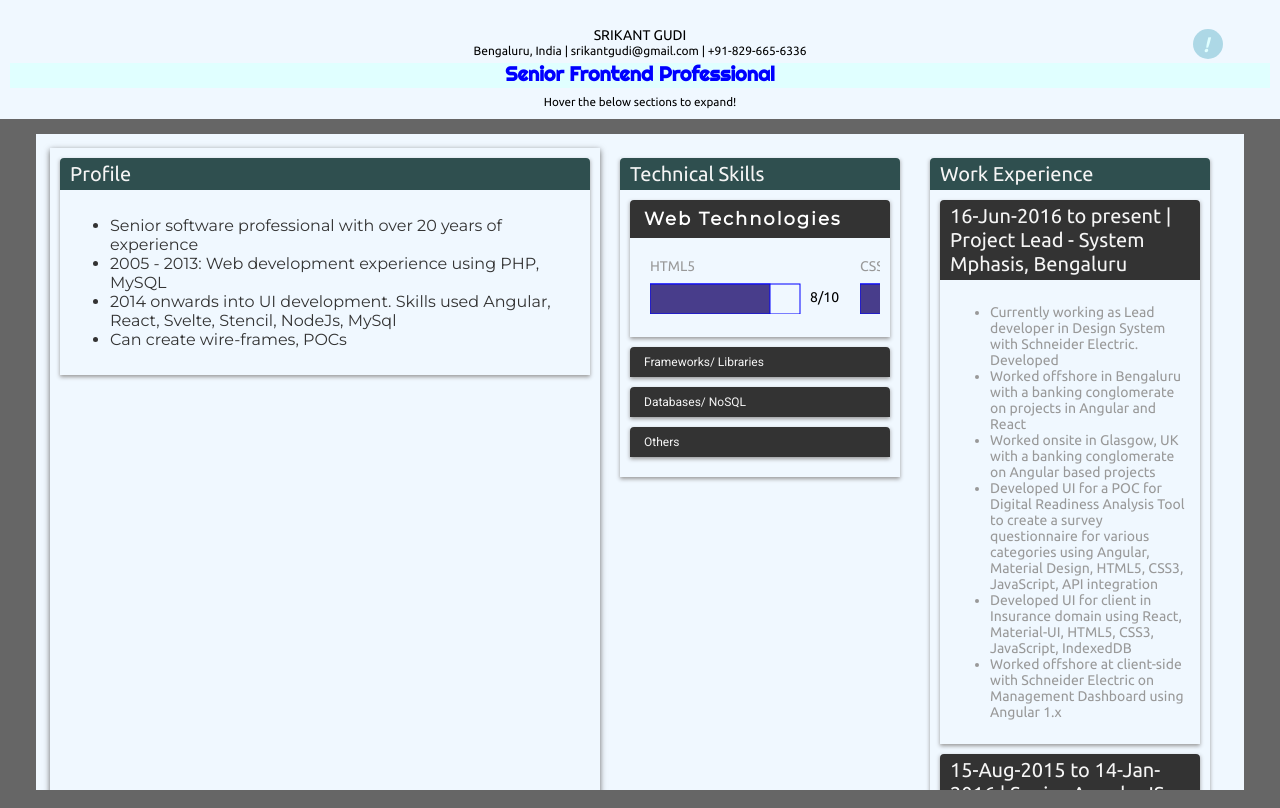
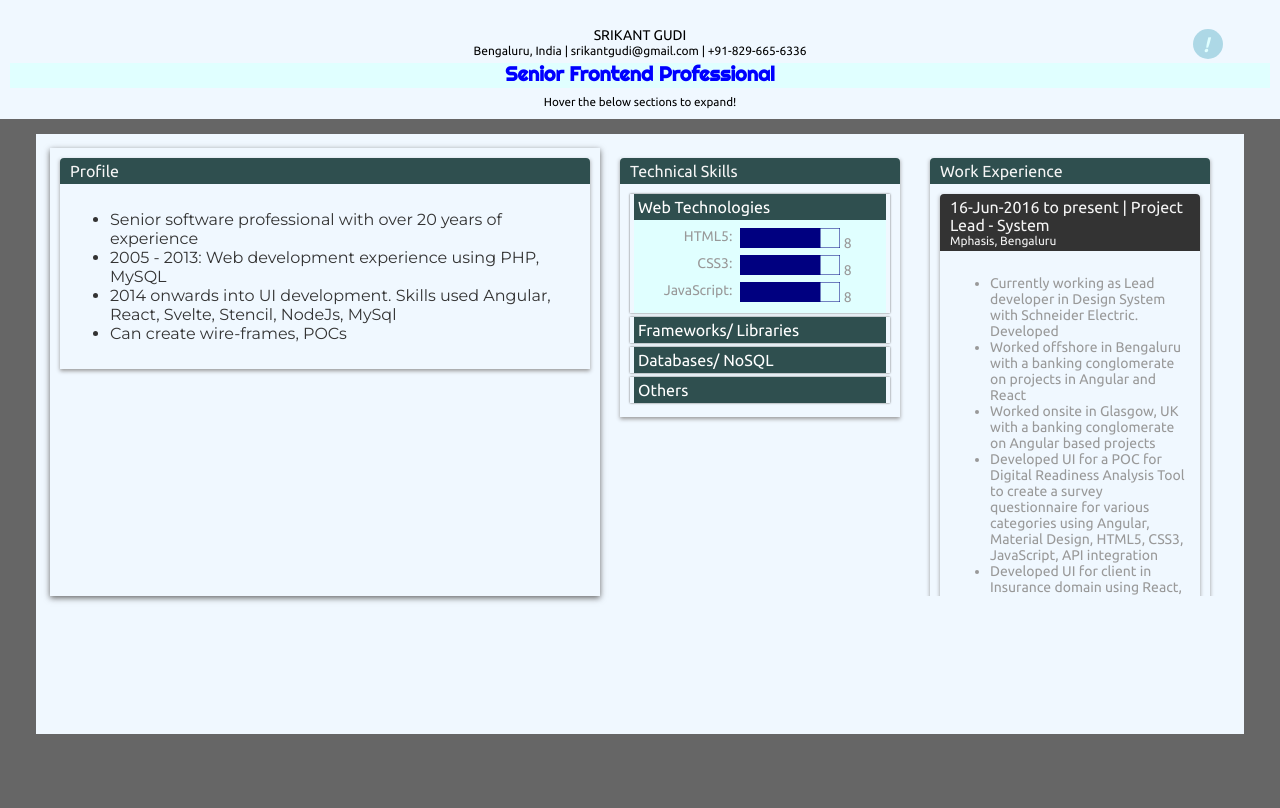
Before and after one commit to srikantgudi/srikantgudi.github.io, a Svelte app: page / in a window 1280 px wide. Built offline with nearby package versions, Linux system fonts and the light colour scheme.

Commit message:
Modified styles

```diff
--- a/public/global.css
+++ b/public/global.css
@@ -1,9 +1,17 @@
 :root {
-	margin: 0 1em;
-	font-family: Ubuntu;
-	font-size: 14px;
+  margin: 0 1em;
+  font-family: Ubuntu;
+  font-size: 14px;
+  overflow: hidden;
 }
-html, body {
-	position: relative;
-	height: 100%;
+html,
+body {
+  position: relative;
+  height: 100%;
 }
+.sectiontitle {
+  font-size: 16px;
+}
+.subtitle {
+  font-size: 12px;
+}
--- a/src/App.svelte
+++ b/src/App.svelte
@@ -52,7 +52,7 @@
     display: flex;
     flex-flow: row wrap;
     padding: 1em;
-    height: 82vh;
+    height: 75vh;
     overflow-y: auto;
     background-color: aliceblue;
   }
@@ -60,11 +60,12 @@
     box-sizing: border-box;
     flex: 1;
     min-width: 300px;
-    overflow: hidden;
     margin: 0 10px 0 0;
     transition: all 0.5s ease-in;
     color: #999;
     padding: 10px;
+    max-height: 32em;
+    overflow-y: auto;
   }
   .section.active {
     flex: 3;
@@ -95,9 +96,16 @@
   #fullname {
     text-transform: uppercase;
   }
-  @media screen and (min-width: 480px) {
+  @media screen and (max-width: 1024px) {
     :root {
       font-size: 0.8;
+      overflow-y: auto;
+    }
+    .resume {
+      height: 100%;
+      overflow-y: auto;
+    }
+    .section {
       overflow-y: auto;
     }
   }
--- a/src/Panel.svelte
+++ b/src/Panel.svelte
@@ -21,7 +21,7 @@
     color: var(--hdrclr);
     padding: 4px 10px;
     border-radius: 4px 4px 0 0;
-    font-size: 20px;
+    font-size: 16px;
     height: auto;
     cursor: pointer;
   }
@@ -35,14 +35,10 @@
   .content.active {
     display: block;
   }
-  @media screen and (max-width: 479px) {
-    .hdr {
-      font-size: 70%;
-    }
-  }
-  @media screen and (min-width: 480px) and (max-width: 719px) {
-    .hdr {
-      font-size: 80%;
+  @media screen and (max-width: 719px) {
+    .hdr,
+    .content {
+      font-size: 12px;
     }
   }
 </style>
--- a/src/Profile.svelte
+++ b/src/Profile.svelte
@@ -1,12 +1,12 @@
 <script>
-import Panel from "./Panel.svelte";
+  import Panel from './Panel.svelte'
 
   let profiles = [
     'Senior software professional with over 20 years of experience',
     '2005 - 2013: Web development experience using PHP, MySQL',
     '2014 onwards into UI development. Skills used Angular, React, Svelte, Stencil, NodeJs, MySql',
-        'Can create wire-frames, POCs'
-    ];
+    'Can create wire-frames, POCs',
+  ]
 </script>
 
 <style>
@@ -14,14 +14,18 @@ import Panel from "./Panel.svelte";
     font-family: Montserrat;
     font-size: 16px;
   }
+
+  @media screen and (max-width: 719px) {
+    .text {
+      font-size: 90%;
+    }
+  }
 </style>
 
 <Panel>
-    <div slot="header">
-        Profile
-    </div>
+  <div slot="header">Profile</div>
   <div slot="content">
-        <ul class='text'>
+    <ul class="text">
       {#each profiles as line}
         <li>{line}</li>
       {/each}
--- a/src/Skills.svelte
+++ b/src/Skills.svelte
@@ -1,100 +1,127 @@
 <script>
-import Panel from "./Panel.svelte";
+  import Panel from './Panel.svelte'
 
   let skills = [
     {
       group: 'Web Technologies',
       items: [
-				{name: 'HTML5', rating: 8},
-				{name: 'CSS3', rating: 8},
-				{name: 'JavaScript', rating: 8},
-			]
+        { name: 'HTML5', rating: 8 },
+        { name: 'CSS3', rating: 8 },
+        { name: 'JavaScript', rating: 8 },
+      ],
     },
     {
       group: 'Frameworks/ Libraries',
       items: [
-				{name: 'Angular', rating: 8},
-				{name: 'Svelte', rating: 8},
-				{name: 'Stencil', rating: 6},
-				{name: 'React', rating: 7},
-				{name: 'Vue', rating: 7},
-				{name: 'Nuxt', rating: 7},
-			]
+        { name: 'Angular', rating: 8 },
+        { name: 'Svelte', rating: 8 },
+        { name: 'Stencil', rating: 6 },
+        { name: 'React', rating: 7 },
+        { name: 'Vue', rating: 7 },
+        { name: 'Nuxt', rating: 7 },
+      ],
     },
     {
       group: 'Databases/ NoSQL',
       items: [
-				{name: 'MySql', rating: 7},
-				{name: 'Mongodb', rating: 6},
-			]
+        { name: 'MySql', rating: 7 },
+        { name: 'Mongodb', rating: 6 },
+      ],
     },
     {
       group: 'Others',
       items: [
-				{name: 'Git/ Bitbucket', rating: 7},
-				{name: 'Confluence', rating: 7},
-				{name: 'Visual Studio Code', rating: 8},
-				{name: 'IntelliJ', rating: 7}
+        { name: 'Git/ Bitbucket', rating: 7 },
+        { name: 'Confluence', rating: 7 },
+        { name: 'Visual Studio Code', rating: 8 },
+        { name: 'IntelliJ', rating: 7 },
+      ],
+    },
   ]
-		}
-	];
-	let selectedGroup = skills[0];
+  let selectedGroup = skills[0].group
 </script>
 
 <style>
-    .skills {
+  .skill-group {
+    box-shadow: 0 0 2px #666666;
+    margin-bottom: 4px;
+    padding: 0 4px;
+  }
+  .group-name {
+    font-size: 16px;
+    background-color: darkslategrey;
+    color: white;
+    padding: 4px;
+    cursor: pointer;
+  }
+  .skill {
     display: grid;
-        grid-template-columns: repeat(3, auto);
-        grid-gap: 10px;
-        overflow-y: auto;
-        overflow-x: hidden;
-        padding: 10px;
+    grid-template-columns: 2fr 3fr;
+    grid-gap: 4px 8px;
+    margin: 4px 0;
   }
-    .skill-group {
+  .skill-name {
+    font-size: 14px;
+  }
+  .txt-right {
+    text-align: right;
+  }
+  .skill-list {
+    background-color: lightcyan;
     padding: 4px;
-        font-size: 12px;
-        cursor: pointer;
-        font-family: Roboto;
+    display: none;
+    transition: all 1s ease-in;
   }
-    .skill-group.active {
-        color: white;
-        justify-content: center;
-        font-weight: 600;
-        font-family: Montserrat;
-        letter-spacing: 2px;
-        font-size: 18px;
+  .skill-list.active {
+    display: block;
+  }
+  @media only screen and (max-width: 719px) {
+    .skill-name,
+    .group-name {
+      font-size: 80%;
+    }
   }
 </style>
+
 <Panel>
-    <div slot="header">
-        Technical Skills
-    </div>
+  <div slot="header">Technical Skills</div>
   <div slot="content">
     <div>
       {#each skills as skill}
-            <Panel hdrbg="#333333" showcontent={selectedGroup===skill}>
-                <div slot="header" on:click={() => selectedGroup=skill}>
-                    <div class="skill-group" class:active={selectedGroup === skill}
-                        on:click={() => selectedGroup = skill}>
+        <div class="skill-group">
+          <div
+            class="group-name"
+            on:click={() => (selectedGroup = skill.group)}>
             {skill.group}
           </div>
+          <div class="skill-list" class:active={selectedGroup === skill.group}>
+            {#each skill.items as item}
+              <div class="skill">
+                <span class="skill-name txt-right">{item.name}:</span>
+                <span>
+                  <svg height="20px" width="100">
+                    <rect
+                      x="0"
+                      y="0"
+                      height="100%"
+                      width="100%"
+                      fill="transparent"
+                      stroke="navy" />
+                    <rect
+                      x="0"
+                      y="0"
+                      height="100%"
+                      width={item.rating * 10}
+                      fill="navy"
+                      stroke="navy" />
+                  </svg>
+                  {item.rating}
+                </span>
               </div>
-                <div slot="content">
-                    <div class="skills">
-                        {#each selectedGroup.items as item}
-                            <div>
-                                <div>{item.name}</div>
-                                <svg height="40" width="200">
-                                    <rect x="0" y="10" height="30" width="150" fill="transparent" stroke="blue" />
-                                    <rect x="0" y="10" height="30" width={item.rating * 15} fill="darkslateblue" stroke="blue" />
-                                    <text x="80%" y="70%">{item.rating}/10</text>
-                                </svg>
+            {/each}
+          </div>
         </div>
       {/each}
     </div>
   </div>
 </Panel>
-            {/each}
-        </div>
-    </div>
-</Panel>
--- a/src/WorkHistory.svelte
+++ b/src/WorkHistory.svelte
@@ -97,6 +97,15 @@
   let curExp = expList[0]
 </script>
 
+<style>
+  @media only screen and (max-width: 719px) {
+    .sectiontitle,
+    .subtitle {
+      font-size: 90%;
+    }
+  }
+</style>
+
 <Panel>
   <div slot="header">Work Experience</div>
   <div slot="content">
```
Lines whose indentation alone changed are shown as unchanged.
